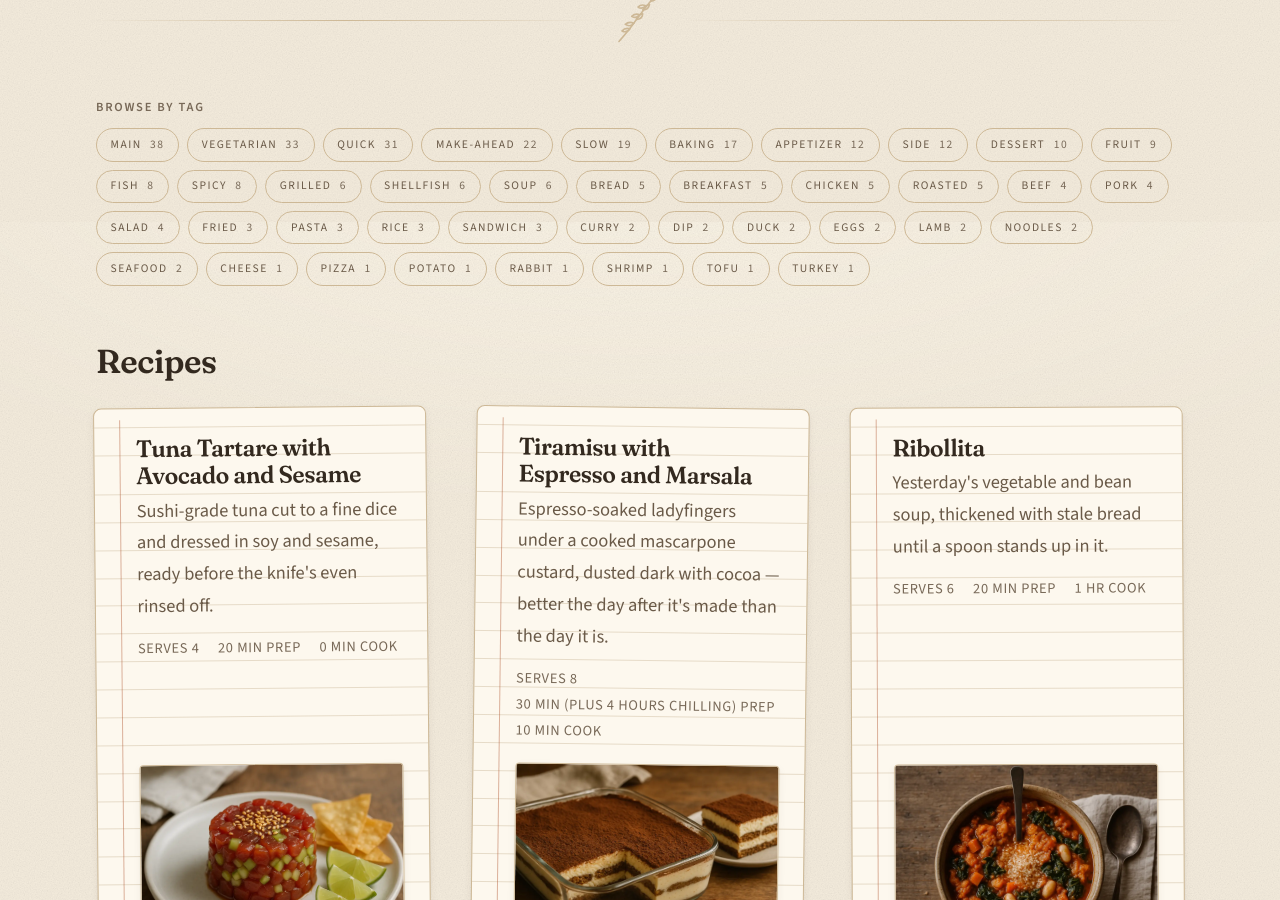
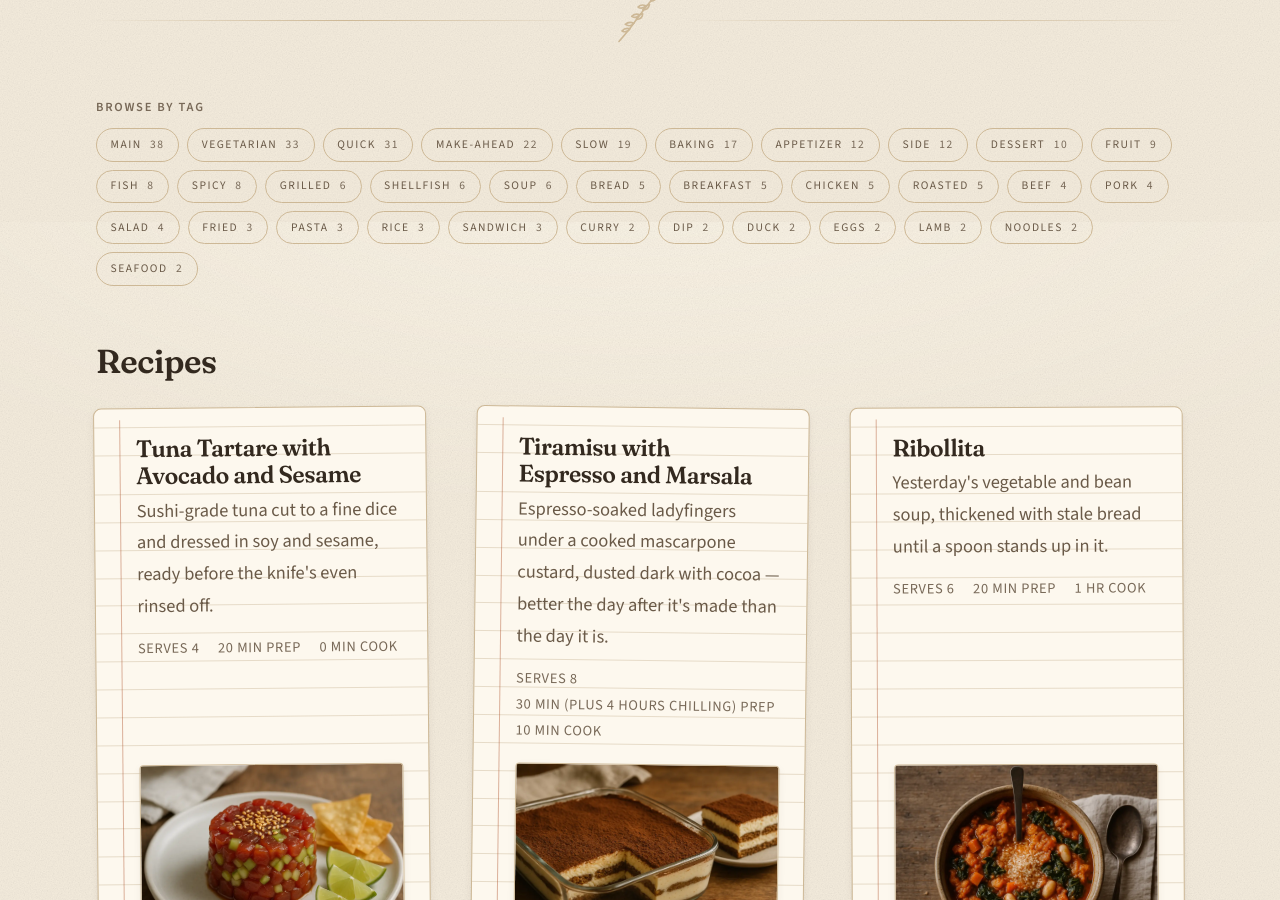
Before and after one commit to amacrobert/the-latent-larder, a Jekyll site: the page built from index.html, in a window 1280 px wide and 900 px high, scrolled down 678 px. Built offline with Jekyll 4.4.1, drawn with Linux system fonts in a browser that asks for light colours.

Commit message:
Don't show tags with 1 recipe

```diff
--- a/_layouts/home.html
+++ b/_layouts/home.html
@@ -18,12 +18,18 @@ layout: default
   The tag pages sit above the list rather than buried under it. They are the
   site's only other entry points, and a link a crawler reaches after 29 cards
   is a link it is slower to value.
+
+  Single-recipe tags are left off here. A tag page holding one link is a
+  detour to a recipe the home page already lists directly, and a dozen of
+  them dilute the tags that actually group something. They keep their pages
+  and stay reachable from /recipes/tag/ — this only trims the front door.
   {%- endcomment -%}
-  {%- if site.data.recipe_tags.size > 0 %}
+  {%- assign home_tags = site.data.recipe_tags | where_exp: "tag", "tag.count > 1" -%}
+  {%- if home_tags.size > 0 %}
   <nav class="tag-cloud tag-cloud--home" aria-label="Browse by tag">
     <h2 class="tag-cloud__heading">Browse by tag</h2>
     <ul class="tags tags--links">
-      {%- for tag in site.data.recipe_tags %}
+      {%- for tag in home_tags %}
       <li><a href="{{ tag.url | relative_url }}">{{ tag.name }} <span class="tags__count">{{ tag.count }}</span></a></li>
       {%- endfor %}
     </ul>
```
